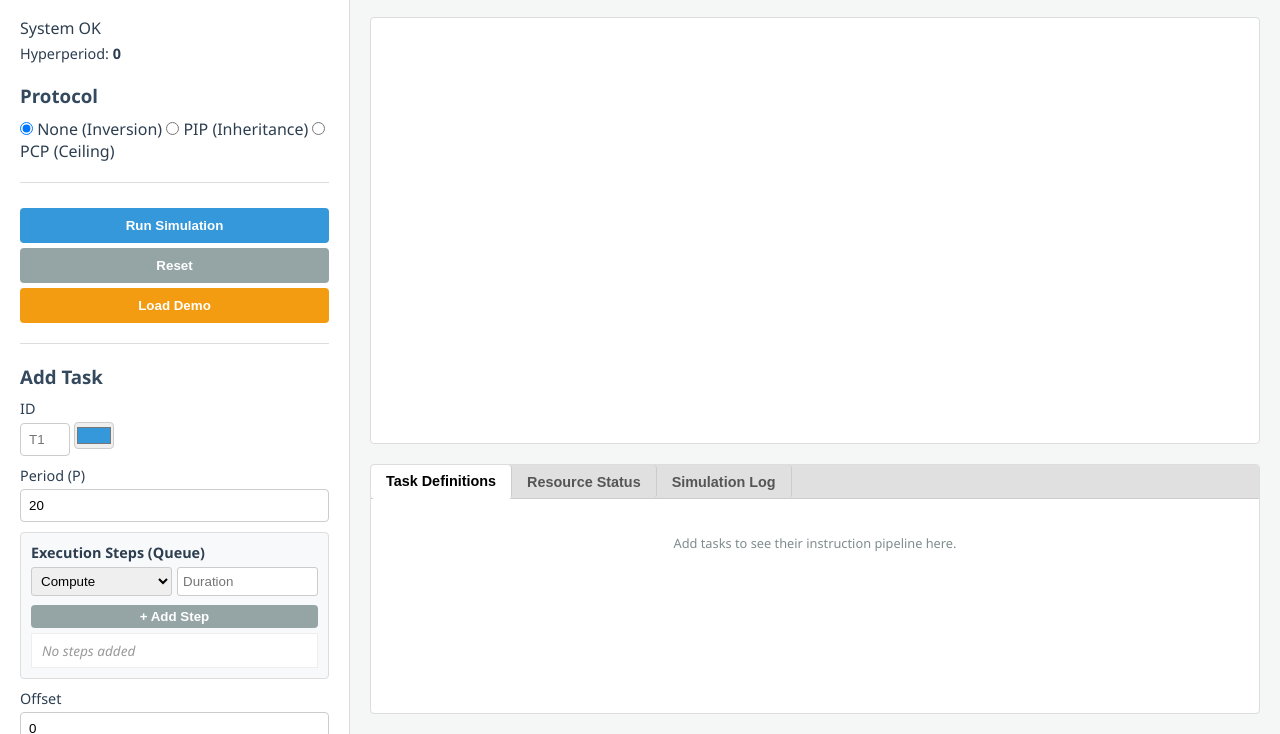
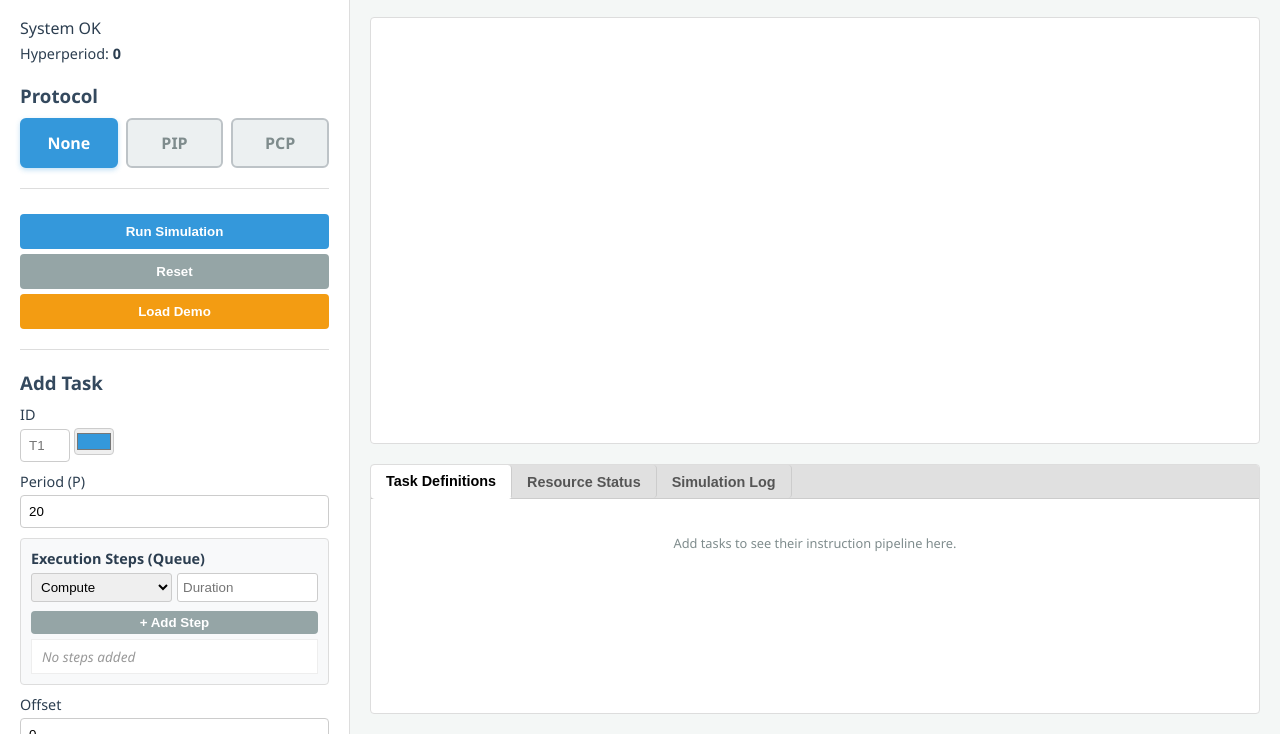
Before and after one commit to Dood345/SchedulerVisualization, a plain HTML site: page index.html in a window 1280 px wide. Shown: the part 66-800 px from the top of the page. Drawn offline with Linux system fonts and the light colour scheme.

Commit message:
feat: Implement new toggle button UI for protocol selection.

```diff
--- a/index.html
+++ b/index.html
@@ -21,10 +21,15 @@
 
             <div class="config-section">
                 <h3>Protocol</h3>
-                <div class="radio-group">
-                    <label><input type="radio" name="protocol" value="NONE" checked> None (Inversion)</label>
-                    <label><input type="radio" name="protocol" value="PIP"> PIP (Inheritance)</label>
-                    <label><input type="radio" name="protocol" value="PCP"> PCP (Ceiling)</label>
+                <div class="radio-group toggle-buttons">
+                    <input type="radio" id="proto_none" name="protocol" value="NONE" checked>
+                    <label for="proto_none" title="None (Inversion)">None</label>
+
+                    <input type="radio" id="proto_pip" name="protocol" value="PIP">
+                    <label for="proto_pip" title="PIP (Inheritance)">PIP</label>
+
+                    <input type="radio" id="proto_pcp" name="protocol" value="PCP">
+                    <label for="proto_pcp" title="PCP (Ceiling)">PCP</label>
                 </div>
             </div>
 
--- a/style.css
+++ b/style.css
@@ -458,3 +458,42 @@ canvas {
 .res-table th {
     background: #f9f9f9;
 }
+
+/* --- Toggle Buttons --- */
+.toggle-buttons {
+    display: flex;
+    flex-direction: row;
+    gap: 8px;
+}
+
+.toggle-buttons input[type="radio"] {
+    display: none;
+}
+
+.toggle-buttons label {
+    display: block;
+    flex: 1;
+    padding: 12px;
+    background-color: #ecf0f1;
+    border: 2px solid #bdc3c7;
+    border-radius: 6px;
+    text-align: center;
+    cursor: pointer;
+    font-weight: bold;
+    color: #7f8c8d;
+    transition: all 0.2s ease;
+    width: 100%;
+    margin-bottom: 0;
+}
+
+.toggle-buttons label:hover {
+    background-color: #e0e0e0;
+    border-color: #95a5a6;
+}
+
+.toggle-buttons input[type="radio"]:checked+label {
+    background-color: var(--primary-color);
+    color: white;
+    border-color: var(--primary-color);
+    box-shadow: 0 2px 5px rgba(52, 152, 219, 0.3);
+}
```
